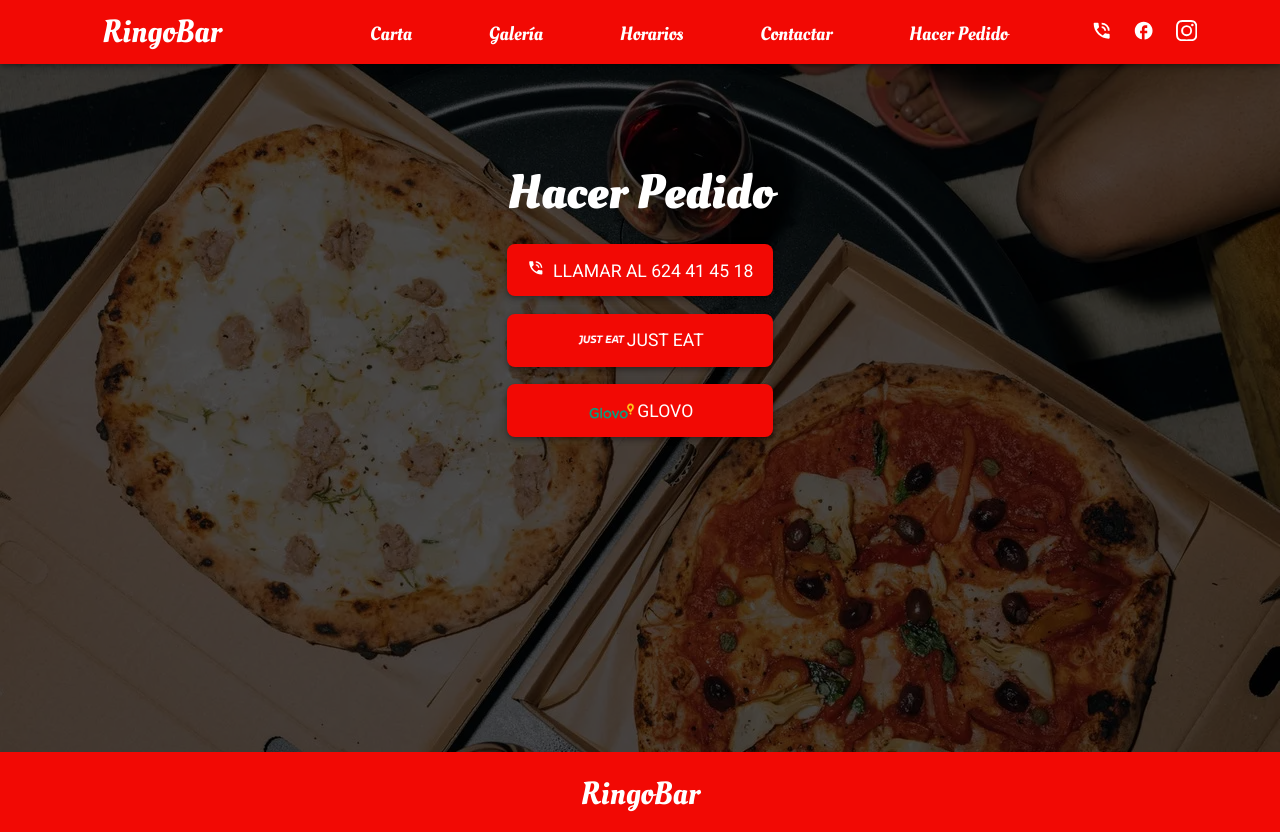
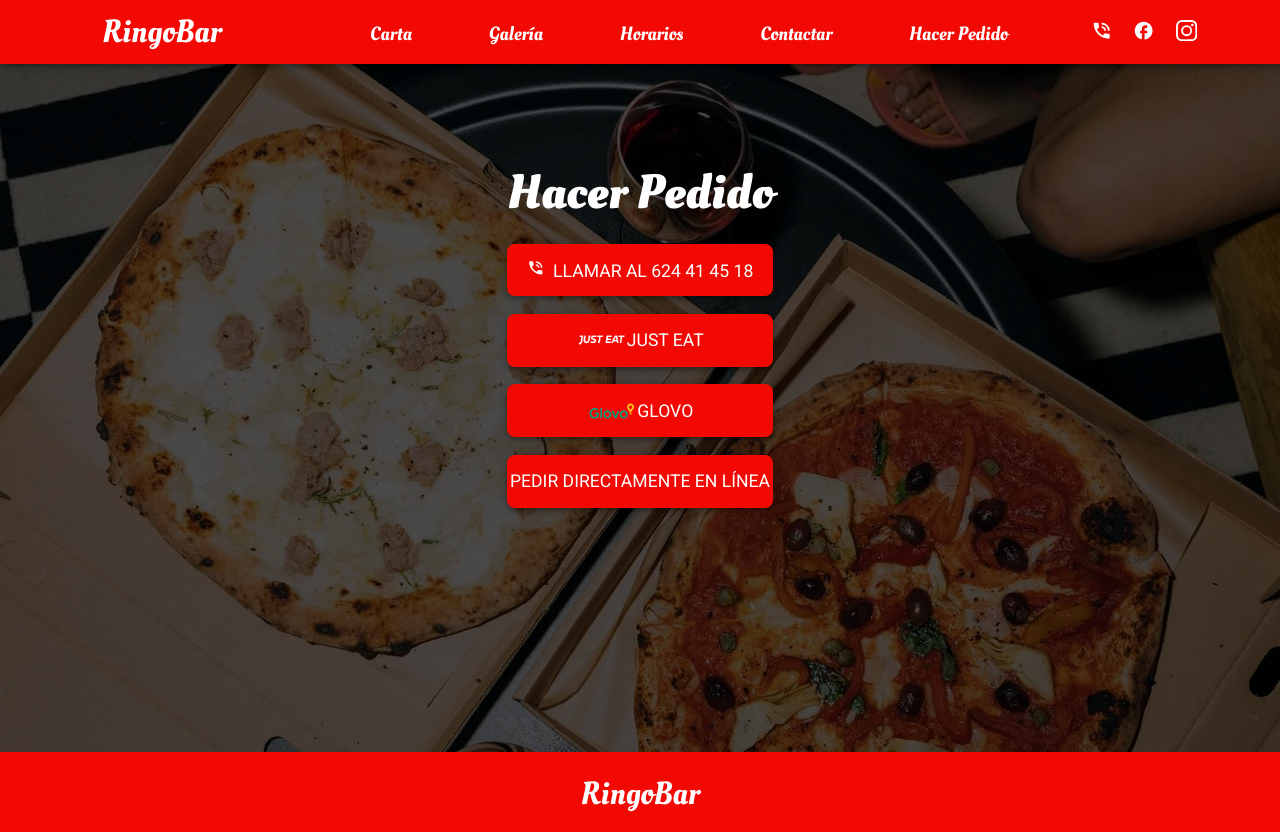
Before and after one commit to MarkRasavong/ringoBarVLC, a Next.js app: page /hacer-pedido in a window 1280 px wide. Built offline with nearby package versions, Linux system fonts and the light colour scheme.

Commit message:
Add: website ordering button

```diff
--- a/pages/hacer-pedido.tsx
+++ b/pages/hacer-pedido.tsx
@@ -1,4 +1,5 @@
 import { NextPage } from 'next'
+import Link from 'next/link'
 import React from 'react'
 import { MdPhoneInTalk } from 'react-icons/md'
 import { ButtonLrg } from '../components/Button/Button.styled'
@@ -55,6 +56,10 @@ const Order: NextPage = () => {
 							<p>Glovo</p>
 						</ButtonLrg>
 					</a>
+
+					<Link passHref href="/order">
+						<ButtonLrg>Pedir directamente en línea</ButtonLrg>
+					</Link>
 				</div>
 			</OrderContainer>
 		</>
```
